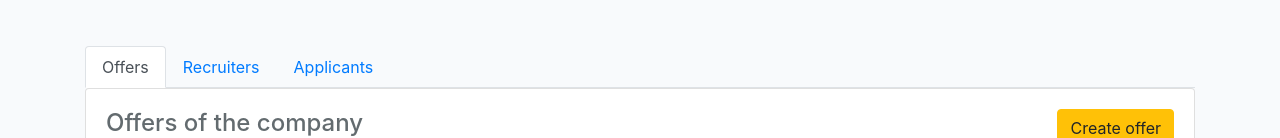
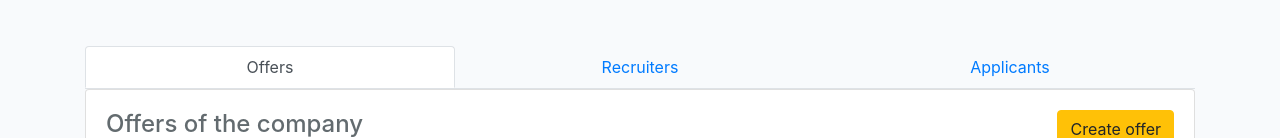
Before and after one commit to Morceau-x/nlpf_jobeet, a React (Create React App) app in the folder frontend/: page /company in a window 1280 px wide. Shown: the part 231-369 px from the top of the page. Built offline with nearby package versions, Linux system fonts and the light colour scheme.

Commit message:
Visual update of the website

```diff
--- a/frontend/src/components/company/Company.js
+++ b/frontend/src/components/company/Company.js
@@ -52,15 +52,15 @@ class Company extends Component {
                     </div>
                     <div className="col-12">
                         <ul className="nav nav-tabs">
-                            <li className="nav-item">
+                            <li className="nav-item col-4 p-0 m-0 text-center">
                                 <a className={"nav-link " + (this.state.current === "Offers" ? "active" : "")}
                                    onClick={() => this.companyFillZone("Offers")} href="#">Offers</a>
                             </li>
-                            <li className="nav-item">
+                            <li className="nav-item col-4 p-0 m-0 text-center">
                                 <a className={"nav-link " + (this.state.current === "Recruiters" ? "active" : "")}
                                    onClick={() => this.companyFillZone("Recruiters")} href="#">Recruiters</a>
                             </li>
-                            <li className="nav-item">
+                            <li className="nav-item col-4 p-0 m-0 text-center">
                                 <a className={"nav-link " + (this.state.current === "Applicants" ? "active" : "")}
                                    onClick={() => this.companyFillZone("Applicants")} href="#">Applicants</a>
                             </li>
--- a/frontend/src/components/company/Offers.js
+++ b/frontend/src/components/company/Offers.js
@@ -53,7 +53,7 @@ class Offers extends Component {
         return (
             <Card>
                 <CardBody>
-                    <Link to='/company/edit'>
+                    <Link to='/offer/create'>
                         <button type="button" className="btn btn-warning float-right">Create offer</button>
                     </Link>
                     <h4 className="card-title mb-5">Offers of the company</h4>
```
